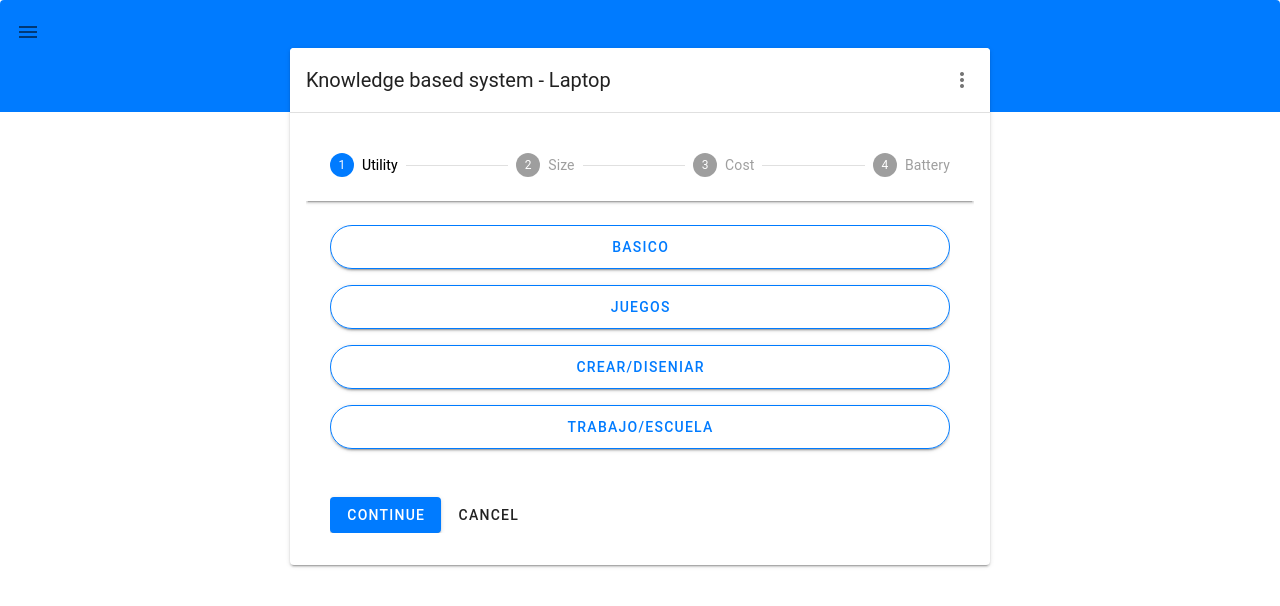
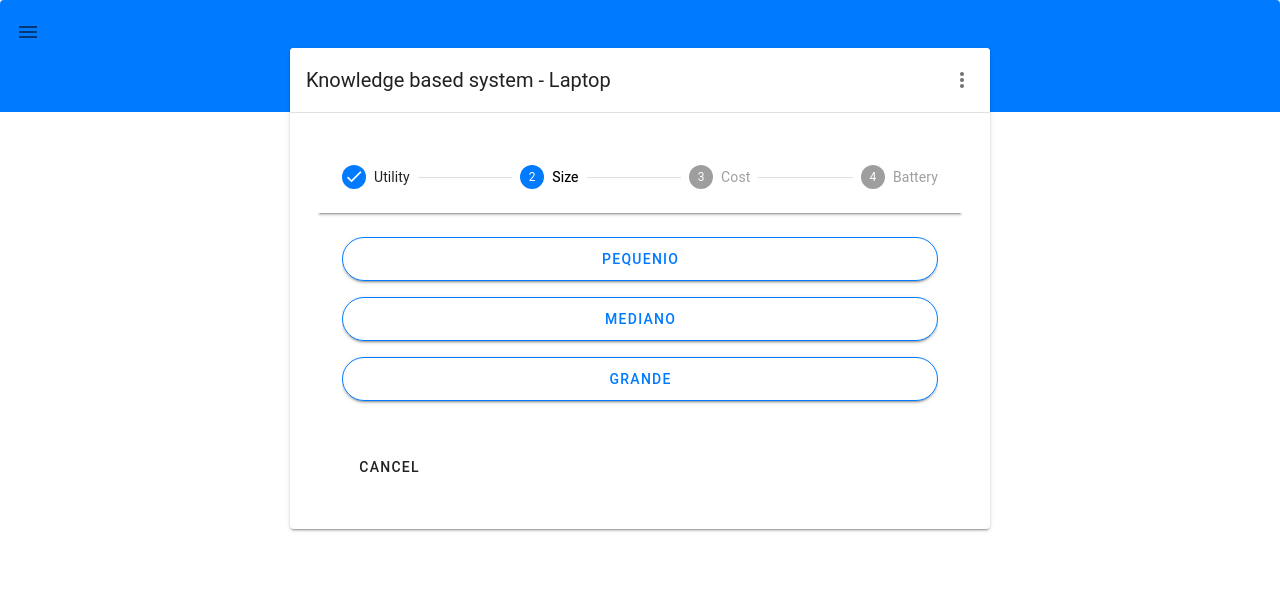
Before and after one commit to FrancoAguirre644/SBC-drools-asesoramiento-laptop, a Vue app in the folder client/: page / in a window 1280 px wide. Both pictures are taken after a click on the button "BASICO". Shown: the top 606 px of the page. Built offline with nearby package versions, Linux system fonts and the light colour scheme; a small style sheet from the web is missing.

Commit message:
Adding more rules and binding options on stepper

```diff
--- a/client/src/App.vue
+++ b/client/src/App.vue
@@ -7,7 +7,7 @@
 
       <v-card class="mx-auto" max-width="700" style="margin-top: -64px">
         <v-toolbar flat>
-          <v-toolbar-title> Knowledge based system - Laptop</v-toolbar-title>
+          <v-toolbar-title> {{ title }}</v-toolbar-title>
 
           <v-spacer></v-spacer>
 
@@ -19,7 +19,7 @@
         <v-divider></v-divider>
 
         <v-card-text>
-          <StepperForm/>
+          <StepperForm />
         </v-card-text>
       </v-card>
     </v-card>
@@ -27,8 +27,7 @@
 </template>
 
 <script>
-
-import StepperForm from './components/StepperForm.vue';
+import StepperForm from "./components/StepperForm.vue";
 
 export default {
   name: "App",
@@ -38,7 +37,7 @@ export default {
   },
 
   data: () => ({
-
+    title: "Knowledge based system - Laptop",
   }),
 };
 </script>
--- /dev/null
+++ b/client/src/components/CardLaptop.vue
@@ -0,0 +1,44 @@
+<template>
+  <v-card elevation="0">
+    <v-img
+      height="200px"
+      src="https://cdn.pixabay.com/photo/2020/07/12/07/47/bee-5396362_1280.jpg"
+    >
+      <v-app-bar flat color="rgba(0, 0, 0, 0)">
+        <v-spacer></v-spacer>
+
+        <v-btn color="white" icon>
+          <v-icon>mdi-dots-vertical</v-icon>
+        </v-btn>
+      </v-app-bar>
+
+      <v-card-title class="white--text mt-8">
+        <v-avatar size="56">
+          <img
+            alt="user"
+            src="https://cdn.pixabay.com/photo/2020/06/24/19/12/cabbage-5337431_1280.jpg"
+          />
+        </v-avatar>
+        <p class="ml-3">{{ laptop.name }}</p>
+      </v-card-title>
+    </v-img>
+
+    <v-card-text>
+      <v-timeline align-top dense>
+        <v-timeline-item v-for="l in Object(laptop)" :key="l" small>
+          <div>
+            <div class="font-weight-normal">
+              <strong>{{ l }}</strong> @{{ l }}
+            </div>
+          </div>
+        </v-timeline-item>
+      </v-timeline>
+    </v-card-text>
+  </v-card>
+</template>
+
+<script>
+export default {
+    props: ['laptop']
+};
+</script>
--- a/client/src/components/StepperForm.vue
+++ b/client/src/components/StepperForm.vue
@@ -1,74 +1,29 @@
 <template>
+  <v-container>
+    <CardLaptop :laptop="laptop" v-if="!loading && laptop.name" />
 
-  <!--
-  <v-card elevation="0">
-    <v-img
-      height="200px"
-      src="https://cdn.pixabay.com/photo/2020/07/12/07/47/bee-5396362_1280.jpg"
-    >
-      <v-app-bar flat color="rgba(0, 0, 0, 0)">
-
-        <v-spacer></v-spacer>
-
-        <v-btn color="white" icon>
-          <v-icon>mdi-dots-vertical</v-icon>
-        </v-btn>
-      </v-app-bar>
-
-      <v-card-title class="white--text mt-8">
-        <v-avatar size="56">
-          <img
-            alt="user"
-            src="https://cdn.pixabay.com/photo/2020/06/24/19/12/cabbage-5337431_1280.jpg"
-          />
-        </v-avatar>
-        <p class="ml-3">{{ laptop.name }}</p>
-      </v-card-title>
-    </v-img>
-
-    <v-card-text>
-      <v-timeline align-top dense>
-        <v-timeline-item
-          v-for="l in Object(laptop)"
-          :key="l"
-          small
-        >
-          <div>
-            <div class="font-weight-normal">
-              <strong>{{ l }}</strong> @{{ l }}
-            </div>
-          </div>
-        </v-timeline-item>
-      </v-timeline>
-    </v-card-text>
-  </v-card>
- -->
-
+    <v-layout align-center justify-center column fill-height v-if="loading">
+      <v-flex row align-center>
         <v-progress-circular
           :size="50"
           color="primary"
           indeterminate
-    v-if="loading"
           class="d-flex justify-center"
         ></v-progress-circular>
+      </v-flex>
+    </v-layout>
 
-  <v-stepper v-model="e1" elevation="0" v-else>
+    <v-stepper v-model="e1" elevation="0" v-else-if="!laptop.name">
       <v-stepper-header>
-      <v-stepper-step :complete="e1 > 1" step="1">
-        Utility
-      </v-stepper-step>
+        <v-stepper-step :complete="e1 > 1" step="1"> Utility </v-stepper-step>
 
         <v-divider></v-divider>
 
-      <v-stepper-step :complete="e1 > 2" step="2">
-        Size
-      </v-stepper-step>
+        <v-stepper-step :complete="e1 > 2" step="2"> Size </v-stepper-step>
 
         <v-divider></v-divider>
 
-      <v-stepper-step :complete="e1 > 3" step="3">
-        Cost
-      </v-stepper-step>
+        <v-stepper-step :complete="e1 > 3" step="3"> Cost </v-stepper-step>
 
         <v-divider></v-divider>
 
@@ -78,9 +33,9 @@
       <v-stepper-items>
         <v-stepper-content step="1">
           <v-card class="mb-12" elevation="0">
-
             <v-btn
-            v-for="(item, index) in utilityOptions" :key="index"
+              v-for="(item, index) in utilityOptions"
+              :key="index"
               block
               color="primary"
               elevation="2"
@@ -89,20 +44,18 @@
               raised
               rounded
               class="mb-4"
-          >{{ item }}</v-btn>
-
+              @click="handleUtilityOption(item)"
+              >{{ item }}</v-btn
+            >
           </v-card>
-
-        <v-btn color="primary" @click="e1 = 2"> Continue </v-btn>
-        <v-btn text> Cancel </v-btn>
 
         </v-stepper-content>
 
         <v-stepper-content step="2">
           <v-card class="mb-12" elevation="0">
-
             <v-btn
-            v-for="(item, index) in sizeOptions" :key="index"
+              v-for="(item, index) in sizeOptions"
+              :key="index"
               block
               color="primary"
               elevation="2"
@@ -111,20 +64,19 @@
               raised
               rounded
               class="mb-4"
-          >{{ item }}</v-btn>
-
+              @click="handleSizeOption(item)"
+              >{{ item }}</v-btn
+            >
           </v-card>
-
-        <v-btn color="primary" @click="e1 = 3"> Continue </v-btn>
 
           <v-btn text> Cancel </v-btn>
         </v-stepper-content>
 
         <v-stepper-content step="3">
           <v-card class="mb-12" elevation="0">
-
             <v-btn
-            v-for="(item, index) in costOptions" :key="index"
+              v-for="(item, index) in costOptions"
+              :key="index"
               block
               color="primary"
               elevation="2"
@@ -133,20 +85,19 @@
               raised
               rounded
               class="mb-4"
-          >{{ item }}</v-btn>
-
+              @click="handleCostOptions(item)"
+              >{{ item }}</v-btn
+            >
           </v-card>
-
-        <v-btn color="primary" @click="e1 = 4"> Continue </v-btn>
 
           <v-btn text> Cancel </v-btn>
         </v-stepper-content>
 
         <v-stepper-content step="4">
           <v-card class="mb-12" elevation="0">
-
             <v-btn
-            v-for="(item, index) in batteryOptions" :key="index"
+              v-for="(item, index) in batteryOptions"
+              :key="index"
               block
               color="primary"
               elevation="2"
@@ -155,56 +106,46 @@
               raised
               rounded
               class="mb-4"
-          >{{ item }}</v-btn>
-
+              @click="handleBatteryOptions(item)"
+              >{{ item }}</v-btn
+            >
           </v-card>
-
-        <v-btn color="primary" @click="handleSubmit"> Continue </v-btn>
 
           <v-btn text> Cancel </v-btn>
         </v-stepper-content>
       </v-stepper-items>
     </v-stepper>
-
+  </v-container>
 </template>
 
 <script>
 import axios from "axios";
+import CardLaptop from "./CardLaptop.vue";
 
 export default {
   name: "StepperForm",
-
+  components: {
+    CardLaptop,
+  },
   data: () => ({
     e1: 1,
     loading: false,
 
     utilityOptions: ["Basico", "Juegos", "Crear/Diseniar", "Trabajo/Escuela"],
     sizeOptions: ["Pequenio", "Mediano", "Grande"],
-    costOptions: ["$300.000 o menos", "Mas de $300.000"],
-    batteryOptions: ["10hs o menos", "Mas de 10hs"],
+    costOptions: ["$300.000 o menos", "Más de $300.000"],
+    batteryOptions: ["10hs o menos", "Más de 10hs"],
 
-    laptop: {
-      name: "ASUS ROG Flow Z13",
-      utility: "Juegos",
-      size: "Mediano",
-      cost: "Más de $300.000",
-      battery: "10hs o menos",
-    },
-
+    laptop: {},
   }),
   methods: {
     handleSubmit() {
       this.loading = true;
 
       axios
-        .post("http://localhost:8080/laptops", {
-          utility: "Juegos",
-          size: "Mediano",
-          cost: "Más de $300.000",
-          battery: "10hs o menos",
-      })
+        .post("http://localhost:8080/laptops", this.laptop)
         .then((response) => {
-          console.log(response);
+          console.log(response.data);
           this.laptop = response.data;
         })
         .catch((error) => {
@@ -216,6 +157,23 @@ export default {
           }, 1500);
         });
     },
+
+    handleUtilityOption(utility) {
+      this.laptop.utility = utility;
+      this.e1 = 2;
+    },
+    handleSizeOption(size) {
+      this.laptop.size = size;
+      this.e1 = 3;
+    },
+    handleCostOptions(cost) {
+      this.laptop.cost = cost;
+      this.e1 = 4;
+    },
+    handleBatteryOptions(battery) {
+      this.laptop.battery = battery;
+      this.handleSubmit();
+    },
   },
 };
 </script>
```
Also changed, not shown: 2 other files (tests, documents, lock files or other folders). Lines whose indentation alone changed are shown as unchanged.
